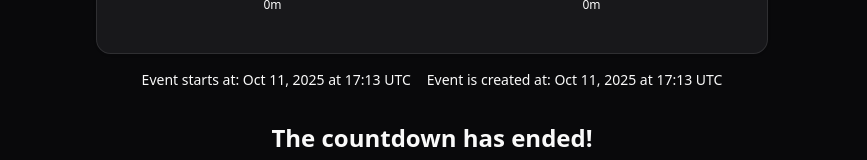
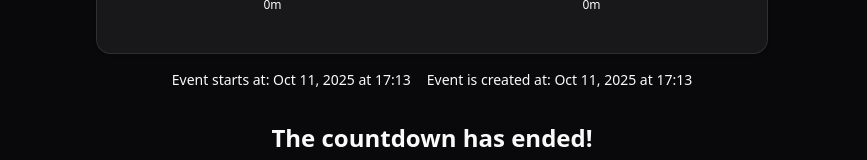
Before and after one commit to 0mppula/event-countdown-app, a React (Vite) app: page /countdown in a window 1280 px wide. Shown: the part 566-726 px from the top of the page, without its empty margins (208-1075 px from the left). Built offline with nearby package versions, Linux system fonts and the light colour scheme.

Commit message:
Clean up

```diff
--- a/src/components/CountdownForm.tsx
+++ b/src/components/CountdownForm.tsx
@@ -11,10 +11,10 @@ function CountdownForm() {
 	const [title, setTitle] = useState('');
 	// Default today's date
 	const [eventDate, setEventDate] = useState<Date | undefined>(new Date());
-	const [startTime, setStartTime] = useState('12:00');
+	const [startTime] = useState('12:00');
 	// Default end date is the next day
 	const [createdAt, setCreatedAt] = useState<Date | undefined>(new Date(Date.now()));
-	const [endTime, setEndTime] = useState('12:00');
+	const [endTime] = useState('12:00');
 
 	const navigate = useNavigate();
 
--- a/src/components/CountdownPage.tsx
+++ b/src/components/CountdownPage.tsx
@@ -1,5 +1,5 @@
 import TimeElement from '@/components/TimeElement';
-import { format, formatDuration } from 'date-fns';
+import { format } from 'date-fns';
 import { ArrowBigLeft } from 'lucide-react';
 import { useCallback, useEffect, useMemo, useState } from 'react';
 import { useNavigate, useSearchParams } from 'react-router-dom';
@@ -122,12 +122,11 @@ const CountdownPage = () => {
 
 			<div className="mt-4 flex flex-col md:flex-row gap-4 justify-center">
 				<p className="text-center text-sm">
-					Event starts at: {format(new Date(start), "MMM d, yyyy 'at' HH:mm 'UTC'")}
+					Event starts at: {format(new Date(start), "MMM d, yyyy 'at' HH:mm")}
 				</p>
 
 				<p className="text-center text-sm">
-					Event is created at:{' '}
-					{format(new Date(createdAt), "MMM d, yyyy 'at' HH:mm 'UTC'")}
+					Event is created at: {format(new Date(createdAt), "MMM d, yyyy 'at' HH:mm")}
 				</p>
 			</div>
 
```
